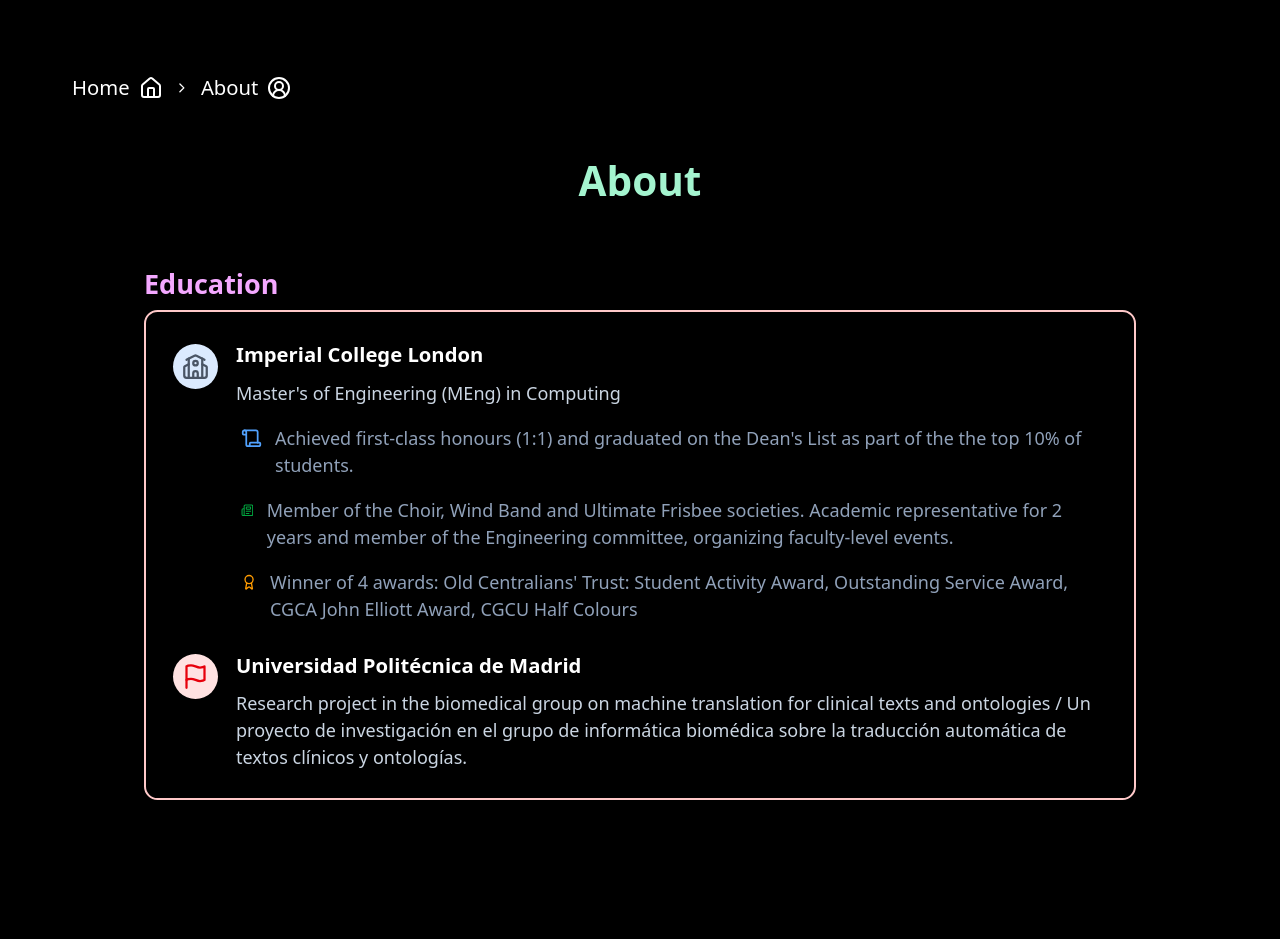
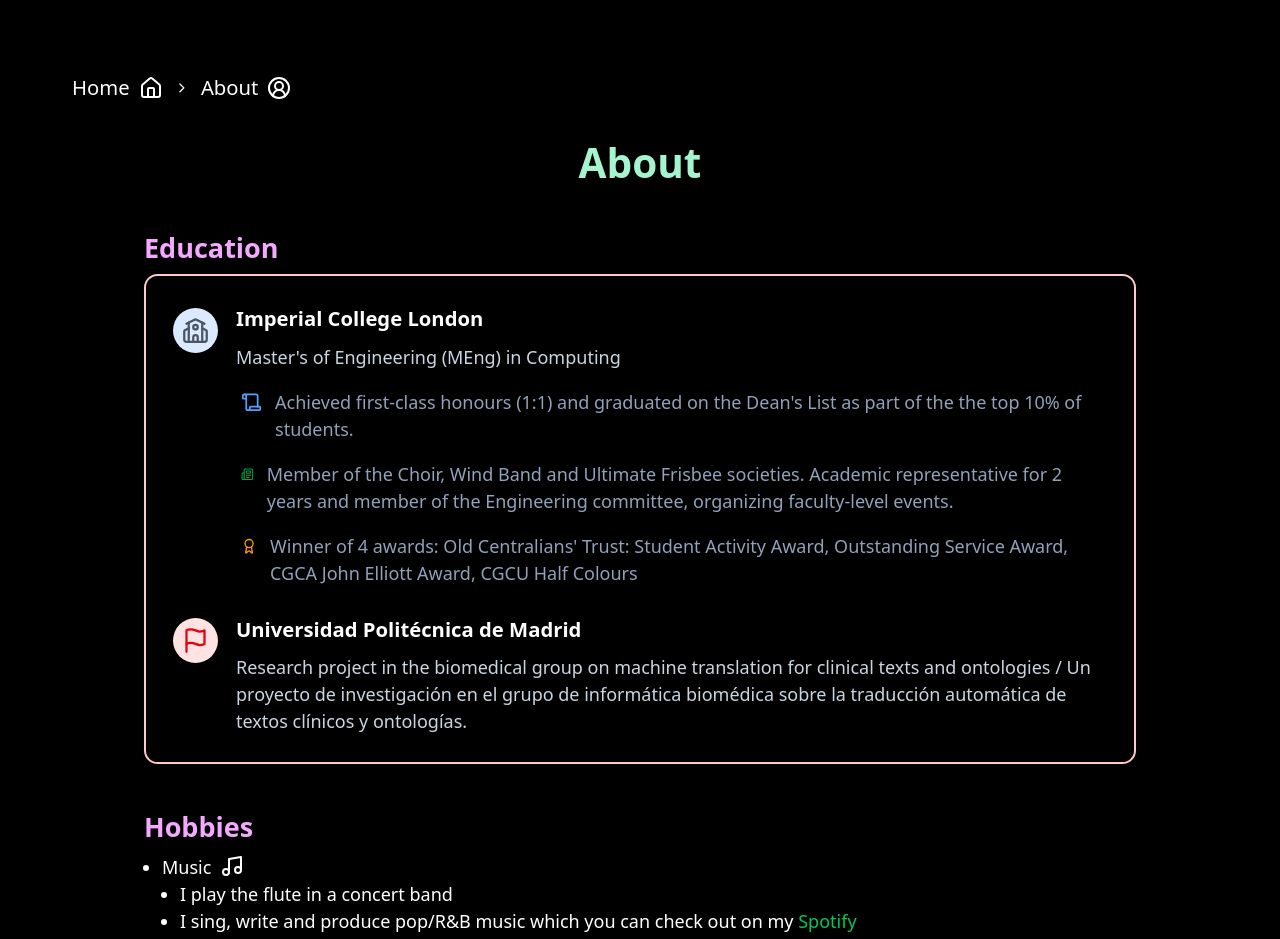
Before and after one commit to zaki-amin/personal-website, a Next.js app: page /about in a window 1280 px wide. Shown: the top 939 px of the page. Before the commit the page ends 800 px from the top, so only its background shows below. Built offline with nearby package versions, Linux system fonts and the light colour scheme.

Commit message:
feat: add simple hobbies section with music to about page

```diff
--- a/src/app/about/page.tsx
+++ b/src/app/about/page.tsx
@@ -9,6 +9,8 @@
 } from '@/components/ui/breadcrumb'
 import { AboutIcon, HomeIcon } from '@/myComponents/IconWithText'
 import Education from '@/myComponents/about/Education'
+import { icons } from 'lucide-react'
+import Link from 'next/link'
 
 export const metadata = {
   title: 'Zaki Amin - About',
@@ -17,7 +19,7 @@
 
 export default function About() {
   return (
-    <div className='h-screen flex flex-col py-16 gap-12'>
+    <div className='h-screen flex flex-col py-16 gap-8'>
       <Breadcrumb className='px-16'>
         <BreadcrumbList>
           <BreadcrumbItem>
@@ -41,6 +43,31 @@
       <Subsection title='Education'>
         <Education />
       </Subsection>
+
+      <Subsection title='Hobbies'>
+        <ul className='list-disc pl-4'>
+          <li>
+            <span className='flex gap-2'>
+              Music <icons.Music />
+            </span>
+            <ul className='list-disc pl-4'>
+              <li>I play the flute in a concert band</li>
+              <li>
+                I sing, write and produce pop/R&B music which you can check out
+                on my{' '}
+                <Link
+                  href='https://open.spotify.com/artist/0RxI4VysFDQKWlBRzxbv5x?si=mIadSc6jRmq1cpeFqxd96A'
+                  target='_blank'
+                  className='text-green-500 hover:text-blue-400'
+                >
+                  Spotify
+                </Link>
+              </li>
+              <li>I am a bass in a classical choir</li>
+            </ul>
+          </li>
+        </ul>
+      </Subsection>
     </div>
   )
 }
```
